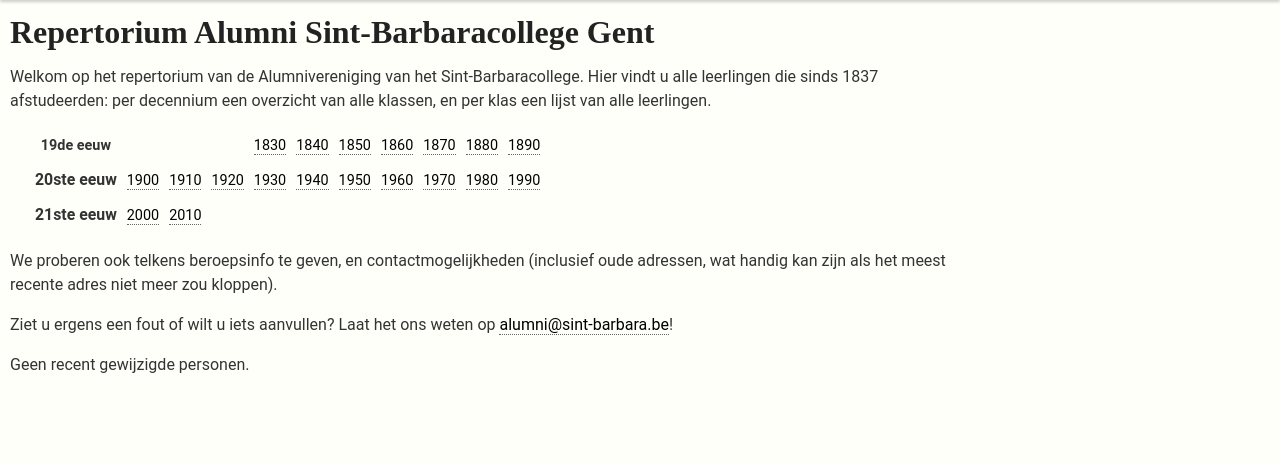
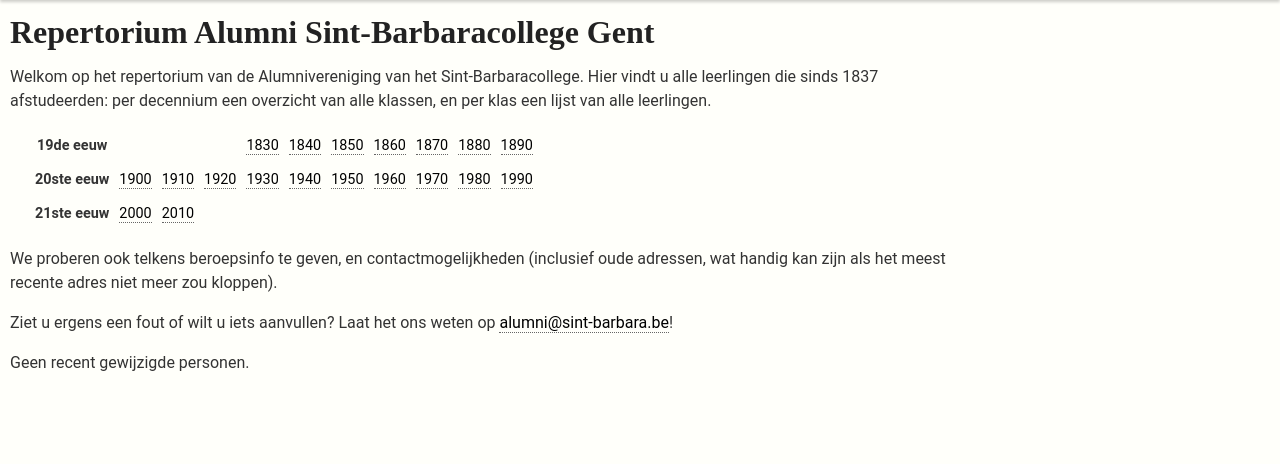
Before and after one commit to mvuijlst/alumni, a Django app: page /repertorium/ in a window 1280 px wide. Shown: the part 50-514 px from the top of the page. Run offline with Django 3.2, Linux system fonts and the light colour scheme; the visitor is signed in with stand-in values (Sample User, id 1); data that the repository does not hold is empty; some libraries are stand-ins or nearby versions.

Commit message:
layoutfoutje

```diff
--- a/repertorium/alumni/templates/alumni/index.html
+++ b/repertorium/alumni/templates/alumni/index.html
@@ -12,7 +12,7 @@
 	</p>
 
 	<table class="jaarnav">
-		<tr><th>19de eeuw</strong></td><td></td><td></td><td></td><td><a href="dec/1830">1830</a></td><td><a href="dec/1840">1840</a></td><td><a href="dec/1850">1850</a></td><td><a href="dec/1860">1860</a></td><td><a href="dec/1870">1870</a></td><td><a href="dec/1880">1880</a></td><td><a href="dec/1890">1890</a></td></tr><tr><td><strong style="font-size: 1.1em">20ste eeuw</strong></td><td><a href="dec/1900">1900</a></td><td><a href="dec/1910">1910</a></td><td><a href="dec/1920">1920</a></td><td><a href="dec/1930">1930</a></td><td><a href="dec/1940">1940</a></td><td><a href="dec/1950">1950</a></td><td><a href="dec/1960">1960</a></td><td><a href="dec/1970">1970</a></td><td><a href="dec/1980">1980</a></td><td><a href="dec/1990">1990</a></td></tr><tr><td><strong style="font-size: 1.1em">21ste eeuw</strong></td><td><a href="dec/2000">2000</a></td><td><a href="dec/2010">2010</a></td><td></td><td></td><td></td><td></td><td></td><td></td><td></td><td></td></tr>
+		<tr><th>19de eeuw</td><td></td><td></td><td></td><td><a href="dec/1830">1830</a></td><td><a href="dec/1840">1840</a></td><td><a href="dec/1850">1850</a></td><td><a href="dec/1860">1860</a></td><td><a href="dec/1870">1870</a></td><td><a href="dec/1880">1880</a></td><td><a href="dec/1890">1890</a></td></tr><tr><th>20ste eeuw</th><td><a href="dec/1900">1900</a></td><td><a href="dec/1910">1910</a></td><td><a href="dec/1920">1920</a></td><td><a href="dec/1930">1930</a></td><td><a href="dec/1940">1940</a></td><td><a href="dec/1950">1950</a></td><td><a href="dec/1960">1960</a></td><td><a href="dec/1970">1970</a></td><td><a href="dec/1980">1980</a></td><td><a href="dec/1990">1990</a></td></tr><tr><th>21ste eeuw</th><td><a href="dec/2000">2000</a></td><td><a href="dec/2010">2010</a></td><td></td><td></td><td></td><td></td><td></td><td></td><td></td><td></td></tr>
 	</table>
 
 	<p>We proberen ook telkens beroepsinfo te geven, en contactmogelijkheden (inclusief oude adressen, wat handig kan zijn als het meest recente adres niet meer zou kloppen).</p>
```
